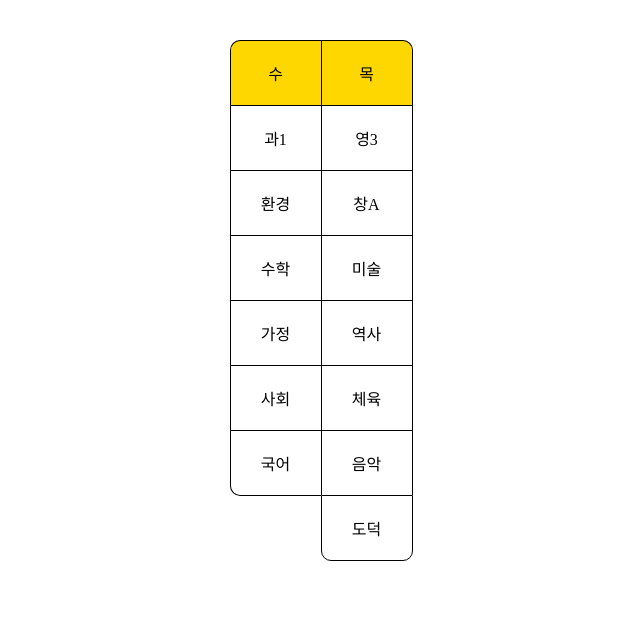
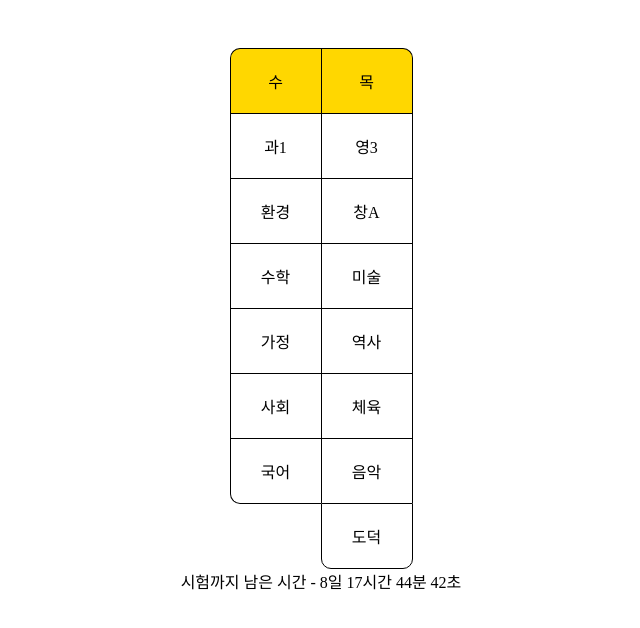
Before and after one commit to hooss-only/timetable, a plain HTML site: page index.html in a window 1280 px wide. Shown: the whole page, without its empty margins (319-959 px from the left). Drawn offline with Linux system fonts and the light colour scheme.

Commit message:
add new features

```diff
--- a/index.html
+++ b/index.html
@@ -53,11 +53,17 @@
             border-radius: 0 10px 0 0;
             background-color: gold;
         }
+        .container {
+            display: flex;
+            flex-direction: column;
+            align-items: center;
+        }
     </style>
-    <div>
+    <div class="container">
        <div class="container-table">
            <div class="today"></div><div class="tomorrow"></div>
        </div>
+       <div class="dday-test"></div>
     </div>
     <script>
         const timetable = [
@@ -117,6 +123,25 @@
             todayTable.childNodes[7].style.borderRadius = "0 0 10px 10px"
         }
 
+        const remainTime = document.querySelector(".dday-test");
+
+        function diffDay() {
+            const masTime = new Date("2022-7-1");
+            const todayTime = new Date();
+
+            const diff = masTime - todayTime;
+
+            const diffDay = Math.floor(diff / (1000*60*60*24));
+            const diffHour = Math.floor((diff / (1000*60*60)) % 24);
+            const diffMin = Math.floor((diff / (1000*60)) % 60);
+            const diffSec = Math.floor(diff / 1000 % 60);
+
+            remainTime.innerText = `시험까지 남은 시간 - ${diffDay}일 ${diffHour}시간 ${diffMin}분 ${diffSec}초`;
+        }
+
+        diffDay();
+        setInterval(diffDay, 1000);
+
     </script>
 </body>
 </html>
```
